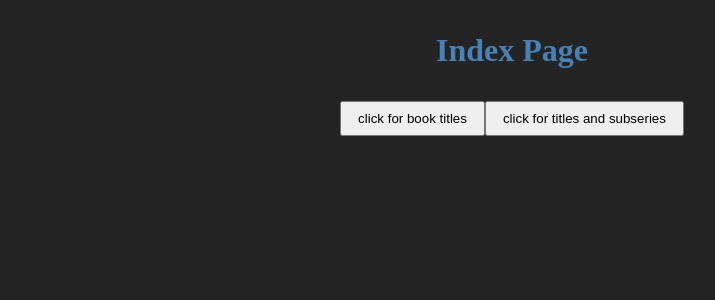
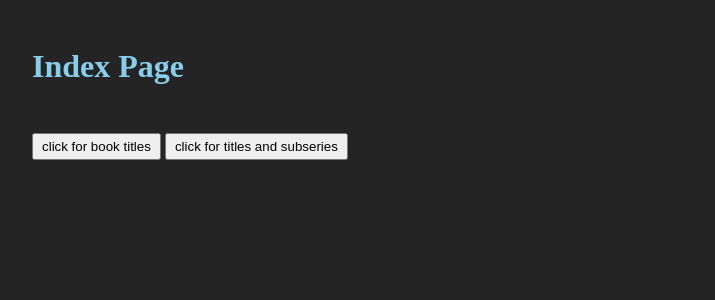
Before and after one commit to bobbythree/book-data-flask-app, a Flask app: page / in a window 1280 px wide. Shown: the top 300 px of the page, without its empty margins (128-843 px from the left). Run offline with Flask 3, Linux system fonts and the light colour scheme.

Commit message:
update css

```diff
--- a/static/style.css
+++ b/static/style.css
@@ -9,23 +9,24 @@ body {
 }
 
 h1 {
-	color: steelblue;
-	text-align: center;
-	padding: 2rem;
+	color: skyblue;
+	padding-left: 10rem;
+	padding-top: 3rem;
 }
 
 #btn-div {
-	display: flex;
-	align-items: center;
-	justify-content: center;
+	padding-left: 10rem;
+	padding-top: 3rem;
+	gap: 1rem;
 }
 
 #titles-btn,
 #sub-btn {
-	padding: 0.5rem 1rem;
+	padding: 0.25rem 0.5rem;
 }
 
 #page-output {
-	padding: 5rem;
+	padding-left: 10rem;
+	padding-top: 3rem;
 	color: gray;
 }
```
